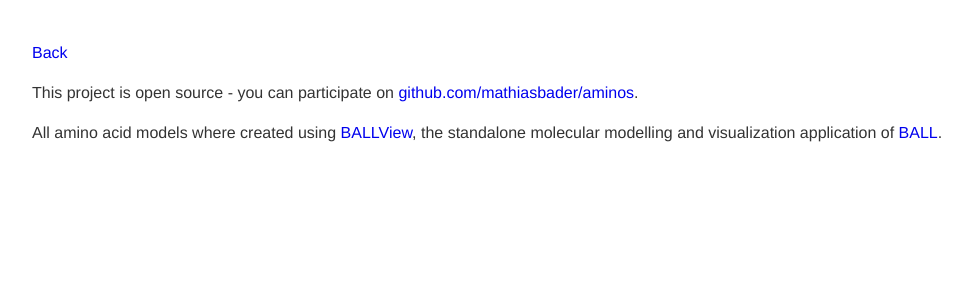
After one commit to mathiasbader/aminos, a Symfony app: template templates/default/about.html.twig in a window 1280 px wide. The commit adds this page. Shown: the top 300 px of the page, without its empty margins (8-971 px from the left). Run offline with Twig, Linux system fonts and the light colour scheme; the template is opened without the code that fills it, so the values that code supplies are empty; some libraries are stand-ins or nearby versions.

Commit message:
Add about page

```diff
--- a/templates/base.html.twig
+++ b/templates/base.html.twig
@@ -5,7 +5,7 @@
     <title>{% block title %}{{ pageTitle }}{% endblock %}</title>
 
     <link href="{{ asset('css/main.css') }}" rel="stylesheet" />
-    {% block stylesheets %}{% endblock %}
+    {% block css %}{% endblock %}
 
     {% block javascripts %}{% endblock %}
 </head>
--- /dev/null
+++ b/templates/default/about.html.twig
@@ -0,0 +1,26 @@
+{% extends 'base.html.twig' %}
+
+{% block body %}
+
+    <div class="about">
+        <div>
+            <a href="{{ url('index') }}">Back</a>
+        </div>
+        <div>
+            This project is open source - you can participate on
+            <a href="https://github.com/mathiasbader/aminos" target="_blank">github.com/mathiasbader/aminos</a>.
+        </div>
+        <div>
+            All amino acid models where created using <a href="https://ball-project.org/ballview/"
+            target="_blank">BALLView</a>, the standalone molecular modelling and visualization application of <a
+            href="https://ball-project.org" target="_blank">BALL</a>.
+        </div>
+    </div>
+{% endblock %}
+
+
+{% block css %}
+    <style>
+        .about div { margin-bottom: 22px; }
+    </style>
+{% endblock %}
--- a/templates/default/index.html.twig
+++ b/templates/default/index.html.twig
@@ -2,7 +2,7 @@
 
 {% block body %}
 
-    <div style="display: flex; flex-wrap: wrap">
+    <div style="display: flex; flex-wrap: wrap; margin-bottom: 12px;">
         {% for amino in aminos %}
 
             <div style="border: 1px solid #ddd; width: 140px; background-color: #eee; margin: 0 6px 6px 0;
@@ -16,4 +16,6 @@
         {% endfor %}
     </div>
 
+    <a href="{{ url('about') }}">About</a>
+
 {% endblock %}
```
Also changed, not shown: src/Controller/DefaultController.php (+11 -3 lines), public/.htaccess (added).
